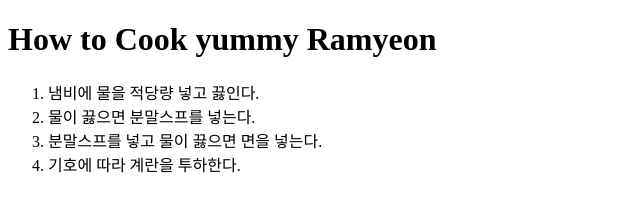
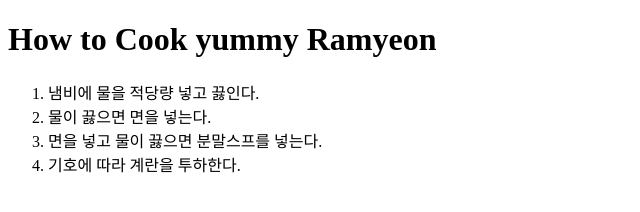
Before and after one commit to nyjchoi/dishes, a plain HTML site: page index.html in a window 1280 px wide. Shown: the whole page, without its empty margins (0-640 px from the left). Drawn offline with Linux system fonts and the light colour scheme.

Commit message:
Revert "Revert " 레시피 순서 변경 (분말스프와 면 투하 순서)""
This reverts commit 0aa72e1c435f28b3c4a7b418479bc9d7e34941bc.

```diff
--- a/index.html
+++ b/index.html
@@ -10,8 +10,8 @@
   <h1>How to Cook yummy Ramyeon</h1>
   <ol>
     <li>냄비에 물을 적당량 넣고 끓인다.</li>
-    <li>물이 끓으면 분말스프를 넣는다.</li>
-    <li>분말스프를 넣고 물이 끓으면 면을 넣는다.</li>
+    <li>물이 끓으면 면을 넣는다.</li>
+    <li>면을 넣고 물이 끓으면 분말스프를 넣는다.</li>
     <li>기호에 따라 계란을 투하한다.</li>
   </ol>
 </body>
```
